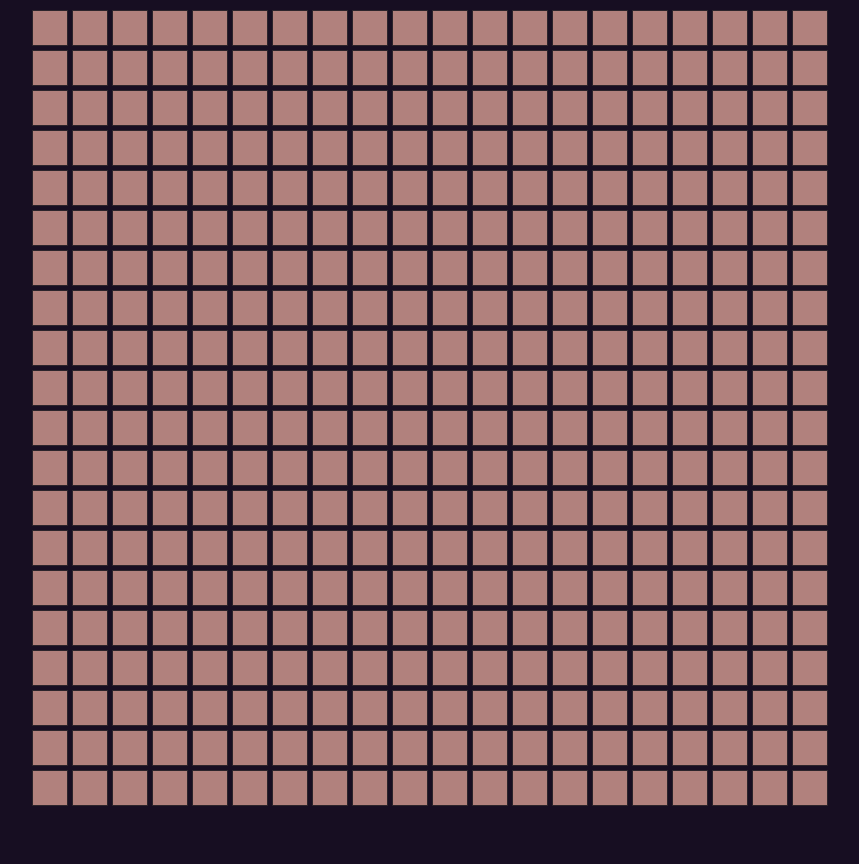
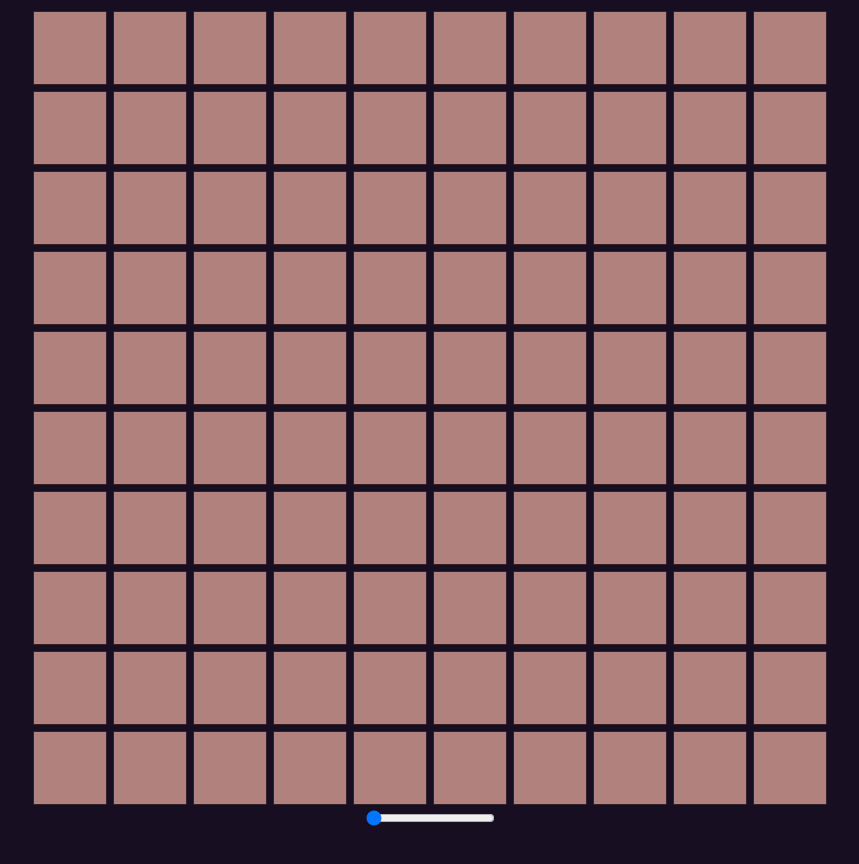
Before and after one commit to RezKhan/TOP-etch-a-sketch, a plain HTML site: page index.html in a window 1280 px wide. Shown: the whole page, without its empty margins (210-1069 px from the left). Before the commit the page ends 816 px from the top, so only its background shows below. Drawn offline with Linux system fonts and the light colour scheme.

Commit message:
added slider

```diff
--- a/index.html
+++ b/index.html
@@ -10,5 +10,9 @@
     <div class="main-container">
 
     </div>
+    <div class="slider">
+        <input type="range" min="2" max="10" value="2" oninput="rangeValue.innerText = this.value"/>
+        <p id="rangeValue"></p>
+    </div>
     <script src="./main.js"></script></body>
 </html>
--- a/main.js
+++ b/main.js
@@ -2,10 +2,10 @@
 
 // console.log(window.innerWidth);
 
-let tileNumber = 20;
+let tileNumber = 10;
 
 function tileArea(tileColumns) {
-    let dimensions = (800 / (tileColumns+0.25)) - 5;
+    let dimensions = (790 / (tileColumns+0.25) - 5);
     let dRoot = document.querySelector(":root");
     let mainContainer = document.querySelector("div.main-container");
 
@@ -19,9 +19,20 @@ function tileArea(tileColumns) {
             let pixelRow = document.querySelectorAll("div.pixelrow");
             let pixelBox = `<div id="box${i}${j}" class="pixelbox unselected"></div>`;
             pixelRow[i].innerHTML += pixelBox;
+
         }
         mainContainer.innerHTML += "</div>"
     }
 }
 
 tileArea(tileNumber);
+
+function clickHandler(e) {
+    // console.log(click);
+    // if (!click.target.classList.contains('pixelbox')) return;
+    // let cTarget = click.target.id;
+    console.log(e);
+}
+
+// window.addEventListener("click", clickHandler);
+// window.addEventListener("mousemove", clickHandler);
--- a/styles.css
+++ b/styles.css
@@ -51,7 +51,7 @@ body {
     box-shadow: 0px 0px 10px var(--lorange);
     background-color: var(--dorange);
     border-color: var(--dred);
-    transition: all 0.2s linear;
+    /* transition: all 0.1s linear; */
 }
 
 .unselected {
@@ -63,3 +63,14 @@ body {
     background-color: var(--lpurple);
     border-color: var(--lbrown);
 }
+
+.slider {
+    margin: auto;
+    width: 80vw;
+    display: flex;
+    flex-flow: column wrap;
+    align-items: center;
+
+    /* justify-content: space-around;
+    align-content: space-around; */
+}
```
